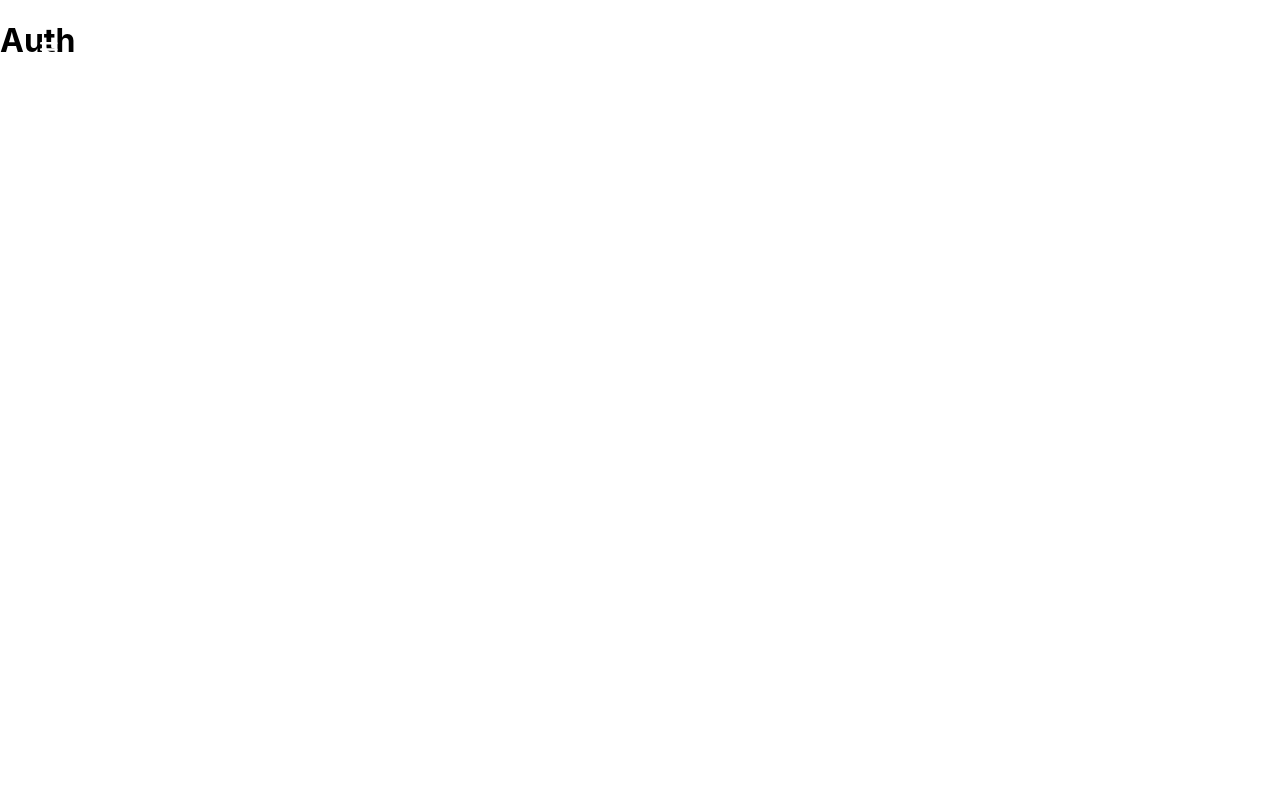
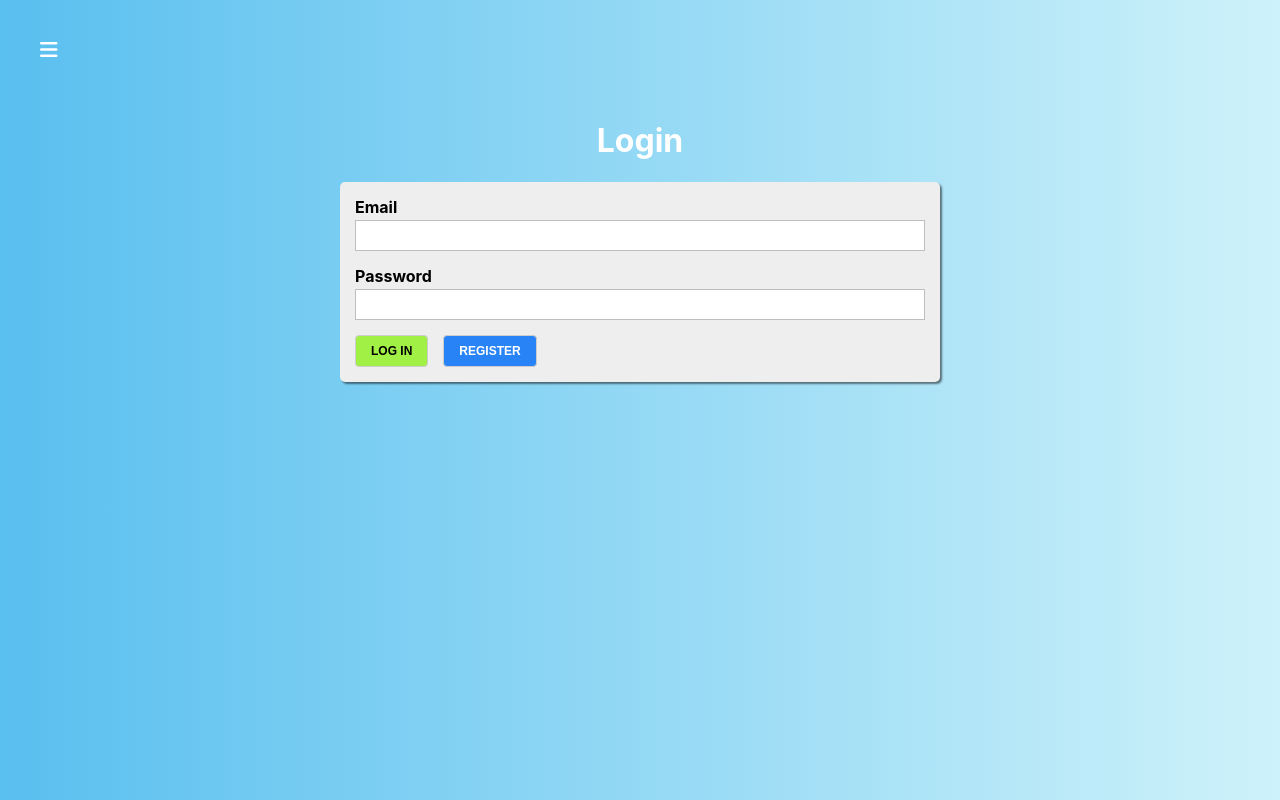
Before and after one commit to keXXpert/reactQuiz, a React (Create React App) app: page /auth in a window 1280 px wide. Built offline with nearby package versions, Linux system fonts and the light colour scheme.

Commit message:
added form validation via regexp

```diff
--- /dev/null
+++ b/src/UI/Input/Input.jsx
@@ -0,0 +1,25 @@
+import React from 'react'
+import myCSS from './Input.module.css'
+
+const isInvalid = ({valid, touched, shouldValidate}) => {
+    return !valid && touched && shouldValidate
+
+}
+
+const Input = ({type, label, value, onChange, errorMessage, ...props}) => {
+    const inputType = type || 'text'
+    const cls = [ myCSS.Input ]
+    const htmlFor = `${inputType}-${Math.random()}`
+
+    if (isInvalid(props)) cls.push(myCSS.invalid)
+
+    return (
+        <div className={cls.join(' ')}>
+            <label htmlFor={htmlFor}>{label}</label>
+            <input type={inputType} id={htmlFor} value={value} onChange={onChange}></input>
+            {isInvalid(props) && <span>{errorMessage || 'Enter valid value'}</span>}
+        </div>
+    )
+}
+
+export default Input
--- /dev/null
+++ b/src/UI/Input/Input.module.css
@@ -0,0 +1,31 @@
+.Input {
+    margin-bottom: 15px;
+}
+
+.Input label {
+    margin-bottom: 3px;
+    padding: 0;
+    display: block;
+    font-weight: bold;
+}
+
+.Input input {
+    display: block;
+    box-sizing: border-box;
+    border: 1px solid #bebebe;
+    padding: 7px;
+    margin: 0 0 5px;
+    width: 100%;
+    outline: none;
+    transition: all .3s ease-in-out;
+}
+
+.Input span {
+    color: #f01f30;
+    font-size: 12px;
+    font-weight: bold;
+}
+
+.Input.invalid label {
+    color: #f01f30;
+}
--- a/src/components/Auth/Auth.jsx
+++ b/src/components/Auth/Auth.jsx
@@ -1,10 +1,112 @@
-import React from 'react'
-import myCSS from './Auth.module.css'
+import React, { useState } from "react";
+import myCSS from "./Auth.module.css";
+import Button from "../../UI/Button/Button";
+import Input from '../../UI/Input/Input';
+
+const initialFormControls = {
+    email: {
+        value: '',
+        type: 'email',
+        label: 'Email',
+        errorMessage: 'Enter valid e-mail',
+        valid: false,
+        touched: false,
+        validation: {
+            required: true,
+            email: true
+        }
+    },
+    password: {
+        value: '',
+        type: 'password',
+        label: 'Password',
+        errorMessage: 'Enter valid password',
+        valid: false,
+        touched: false,
+        validation: {
+            required: true,
+            minLength: 6
+        }
+    }
+}
+
+function validateEmail(email) {
+    const re = /^(([^<>()[\]\\.,;:\s@"]+(\.[^<>()[\]\\.,;:\s@"]+)*)|(".+"))@(([[0-9]{1,3}\.[0-9]{1,3}\.[0-9]{1,3}\.[0-9]{1,3}\])|(([a-zA-Z\-0-9]+\.)+[a-zA-Z]{2,}))$/;
+    return re.test(String(email).toLowerCase());
+}
+
 
 const Auth = (props) => {
-    return (
-        <div><h1>Auth</h1></div>
-    )
-}
+  const [formControls, setControls] = useState(initialFormControls)
 
-export default Auth
+  const onLogin = (evt) => {
+  };
+  const onRegister = (evt) => {
+  };
+  const submitHandler = (evt) => {
+    evt.preventDefault();
+  };
+
+  const validateControl = (value, validation) => {
+    if (!validation) return true
+    let isValid = true
+    if (validation.required) {
+        isValid = value.trim() !== '' && isValid
+    }
+    if (validation.email) {
+        isValid = validateEmail(value) && isValid
+    }
+    if (validation.minLength) {
+        isValid = value.length >= validation.minLength && isValid
+    }
+    return isValid
+  }
+
+  const onInputChange = (evt, controlName) => {
+      const localFormControls = {...formControls}
+      const control = {...formControls[controlName]}
+
+      control.value = evt.target.value
+      control.touched = true
+      control.valid = validateControl(control.value, control.validation)
+      localFormControls[controlName]=control
+      setControls(localFormControls)
+  }
+
+  const renderInputs = () => {
+      return Object.keys (formControls).map( (controlName, index) => {
+        const control = formControls[controlName]
+        return (
+              <Input key={controlName+index}
+                value={control.value}
+                valid={control.valid}
+                type={control.type}
+                touched={control.touched}
+                label={control.label}
+                errorMessage={control.errorMessage}
+                shouldValidate={!!control.validation}
+                onChange={ evt => {onInputChange (evt, controlName)}}
+                 />
+          )
+      })
+  }
+
+  return (
+    <div className={myCSS.Auth}>
+      <div>
+        <h1>Login</h1>
+        <form onSubmit={submitHandler} className={myCSS.AuthForm}>
+          {renderInputs()}
+          <Button type="success" onClick={onLogin}>
+            Log in
+          </Button>
+          <Button type="primary" onClick={onRegister}>
+            Register
+          </Button>
+        </form>
+      </div>
+    </div>
+  );
+};
+
+export default Auth;
--- a/src/components/Auth/Auth.module.css
+++ b/src/components/Auth/Auth.module.css
@@ -1,3 +1,26 @@
-.Auth{
+.Auth {
+    display: flex;
+    justify-content: center;
+    flex-grow: 1;
+    padding-top: 100px;
+    width: 100%;
+    background: linear-gradient(270deg, #cef2fa 0%, #59bfef 100%);
+}
 
+.Auth > div{
+    width: 100%;
+    max-width: 600px;
+    padding: 0 20px;
 }
+
+.Auth h1 {
+    color: #ffffff;
+    text-align: center;
+}
+
+.AuthForm {
+    background: #eee;
+    box-shadow: 2px 2px 2px rgba(0, 0, 0, .5);
+    padding: 15px;
+    border-radius: 5px;
+}
```
